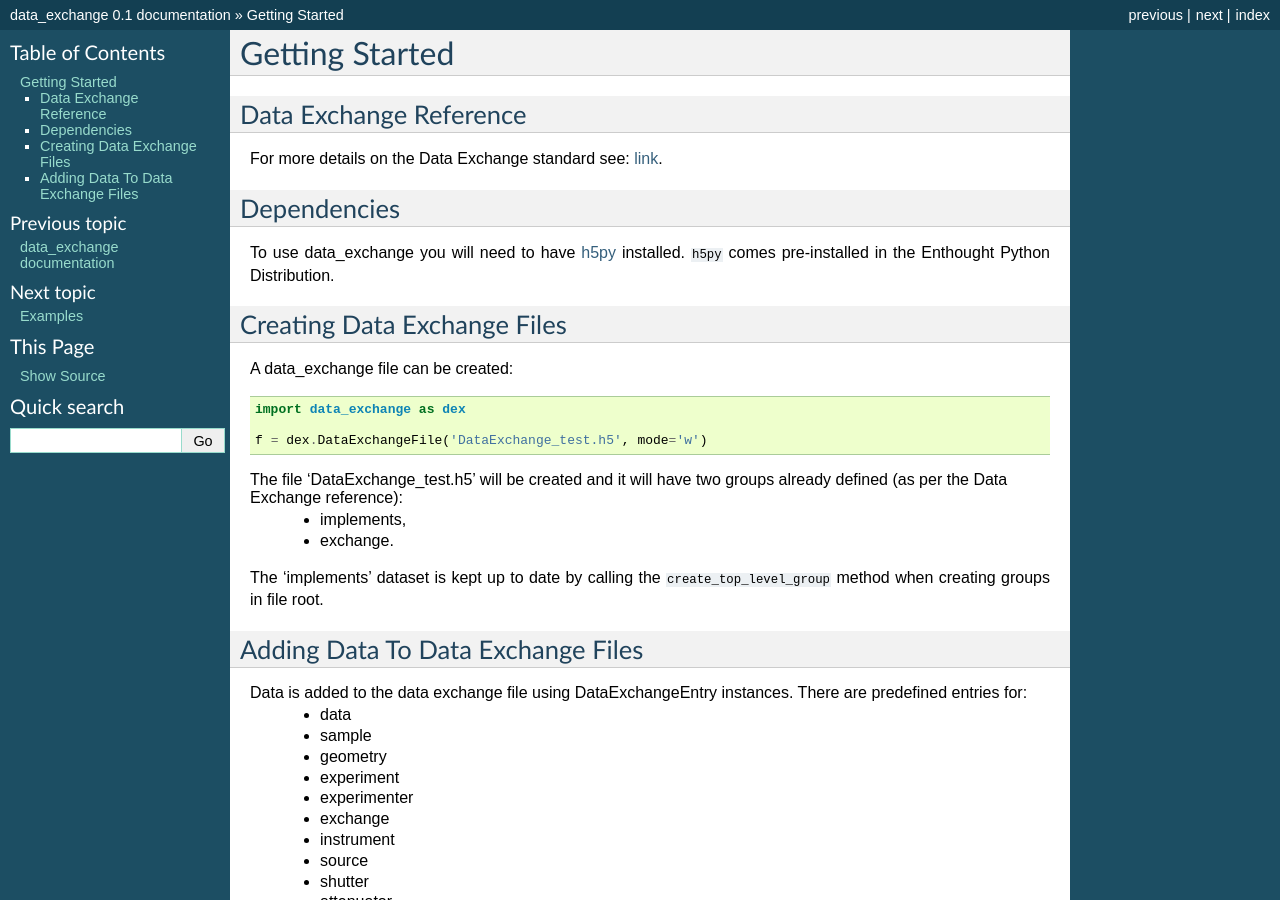
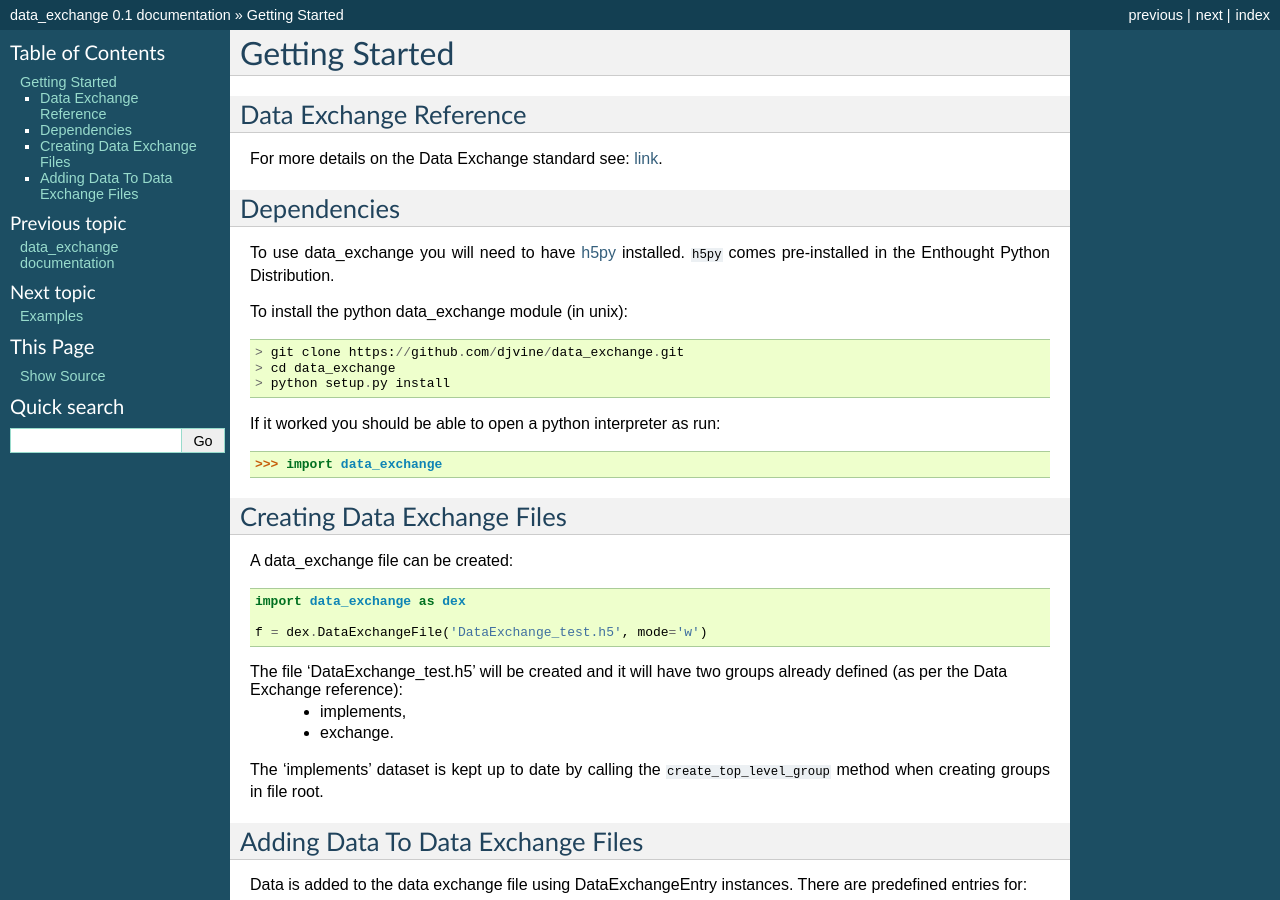
Before and after one commit to data-exchange/dxchange, a Sphinx documentation site: the page built from docs/getting_started/index.rst, in a window 1280 px wide and 900 px high. Built offline with Sphinx 7.4.7, drawn with Linux system fonts in a browser that asks for light colours; formulas are drawn with MathJax 3.

Commit message:
Added some notes on installation to the docs.

```diff
--- a/docs/getting_started/index.rst
+++ b/docs/getting_started/index.rst
@@ -9,6 +9,16 @@ For more details on the Data Exchange standard see: `link <http://www.aps.anl.go
 Dependencies
 ------------
 To use data_exchange you will need to have `h5py <https://github.com/h5py/h5py>`_ installed. ``h5py`` comes pre-installed in the Enthought Python Distribution.
+
+To install the python data_exchange module (in unix)::
+
+	> git clone https://github.com/djvine/data_exchange.git
+	> cd data_exchange
+	> python setup.py install
+
+If it worked you should be able to open a python interpreter as run::
+
+	>>> import data_exchange
 
 Creating Data Exchange Files
 ----------------------------
```
Also changed, not shown: 2 other files.
